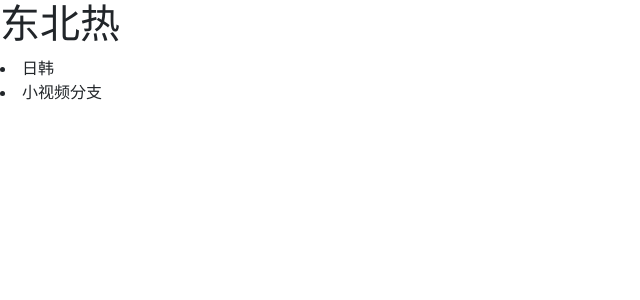
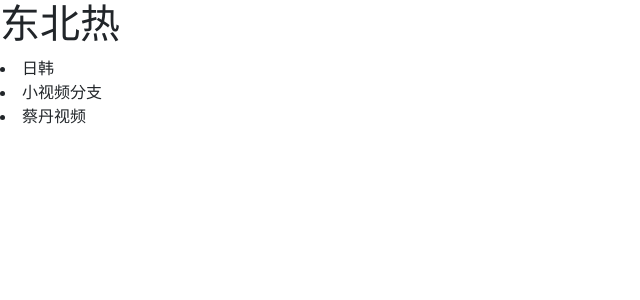
Before and after one commit to tonxery/dbhot, a Python web app: template templates/index.html in a window 1280 px wide. Shown: the top 300 px of the page, without its empty margins (0-640 px from the left). Run offline with Jinja, Linux system fonts and the light colour scheme; the template is opened without the code that fills it, so the values that code supplies are empty; some libraries are stand-ins or nearby versions.

Commit message:
蔡丹开发一般

```diff
--- a/templates/index.html
+++ b/templates/index.html
@@ -10,6 +10,7 @@
 <h1>东北热</h1>
 <li>日韩</li>
 <li>小视频分支</li>
+<li>蔡丹视频</li>
 <script src="jquery-3.4.1.min.js"></script>
 <script src="bootstrap/js/bootstrap.min.js"></script>
 </body>
```
